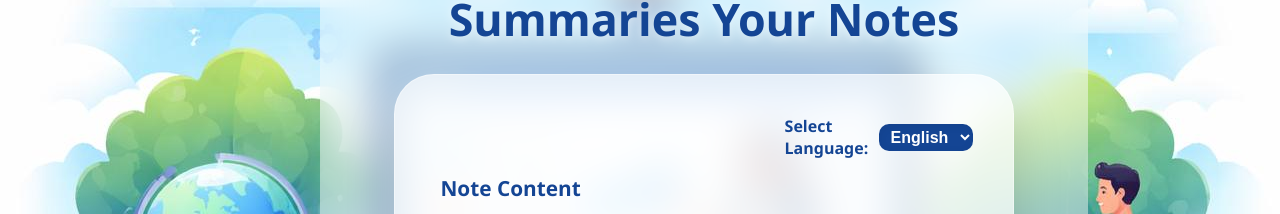
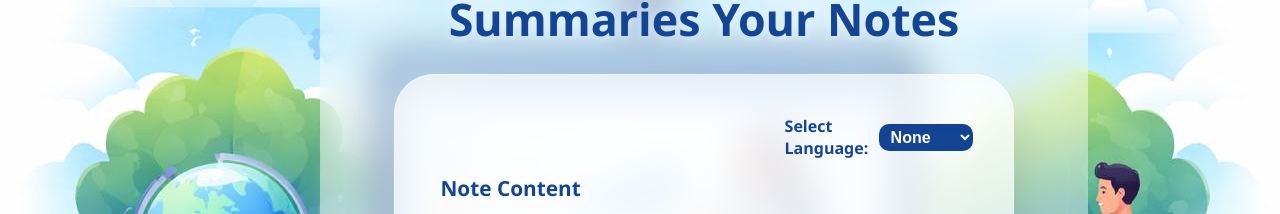
Before and after one commit to KeshaCodeolima/smart-learning-web-app-frontend, a React (Create React App) app: page /note in a window 1280 px wide. Shown: the part 142-356 px from the top of the page. Built offline with nearby package versions, Linux system fonts and the light colour scheme.

Commit message:
(quiz-note-creation): Add the condition to check if the user select the correct language when going to do the summariz note.

```diff
--- a/src/Components/Dashboard/dashboardnotes/dashboardnotes.jsx
+++ b/src/Components/Dashboard/dashboardnotes/dashboardnotes.jsx
@@ -6,13 +6,16 @@ import axios from 'axios';
 function Dashboardnotes() {
 
     const [noteContent, setNoteContent] = useState('');
-    const [language, setLanguage] = useState('English');
+    const [language, setLanguage] = useState('None');
     const [summary, setSummary] = useState('');
     const [isLoading, setIsLoading] = useState(false);
 
     const handleCreatNote = async () => {
         if (!noteContent)
             return alert("Please Add Some Note First!")
+
+        if(language ==='None')
+            return alert("Please Select the Language You Want!")
 
         setIsLoading(true);
         try {
@@ -50,6 +53,7 @@ function Dashboardnotes() {
                             value={language}
                             onChange={(e) => setLanguage(e.target.value)}
                         >
+                            <option value="None" selected>None</option>
                             <option value="English">English</option>
                             <option value="Tamil">Tamil</option>
                             <option value="Sinhala">Sinhala</option>
```
